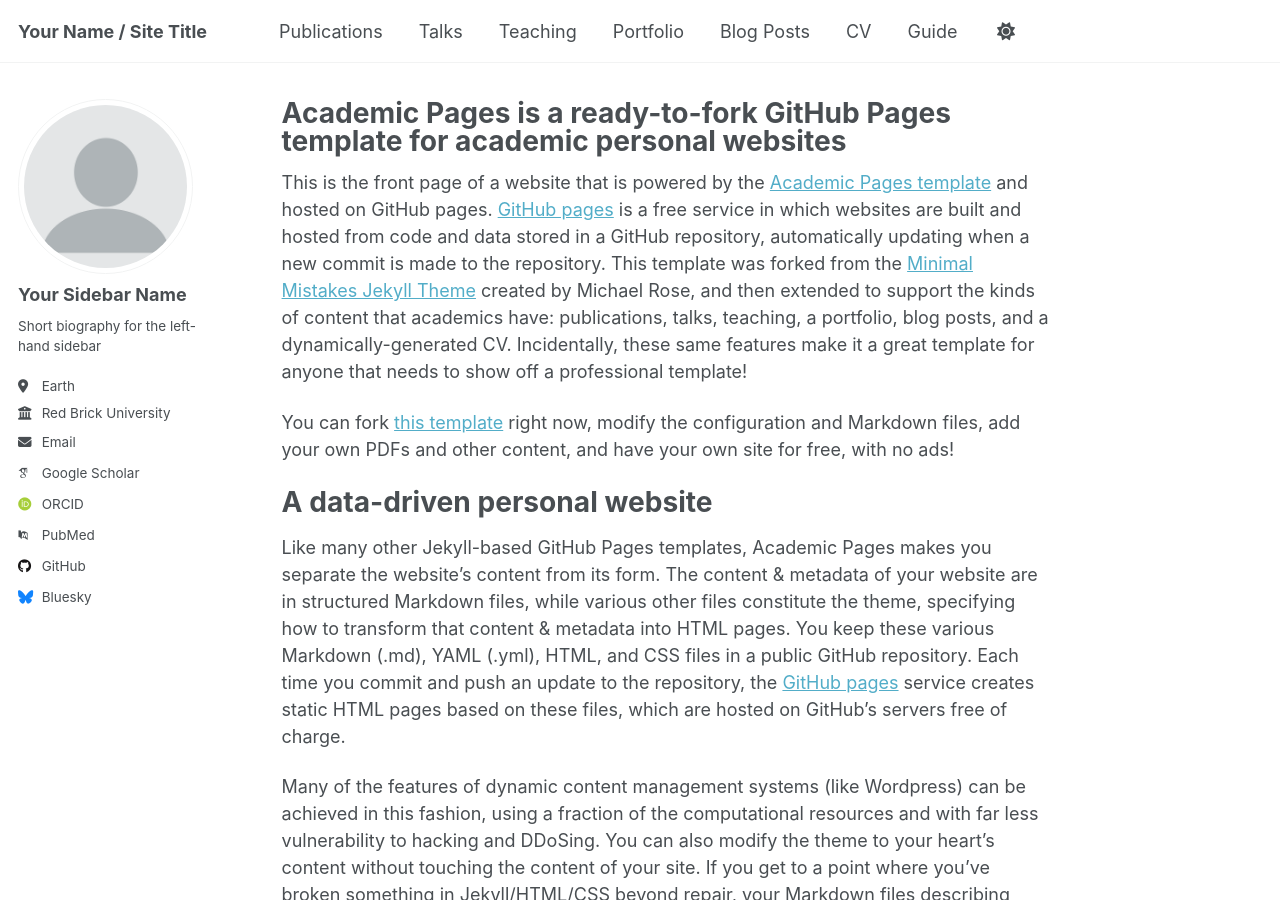
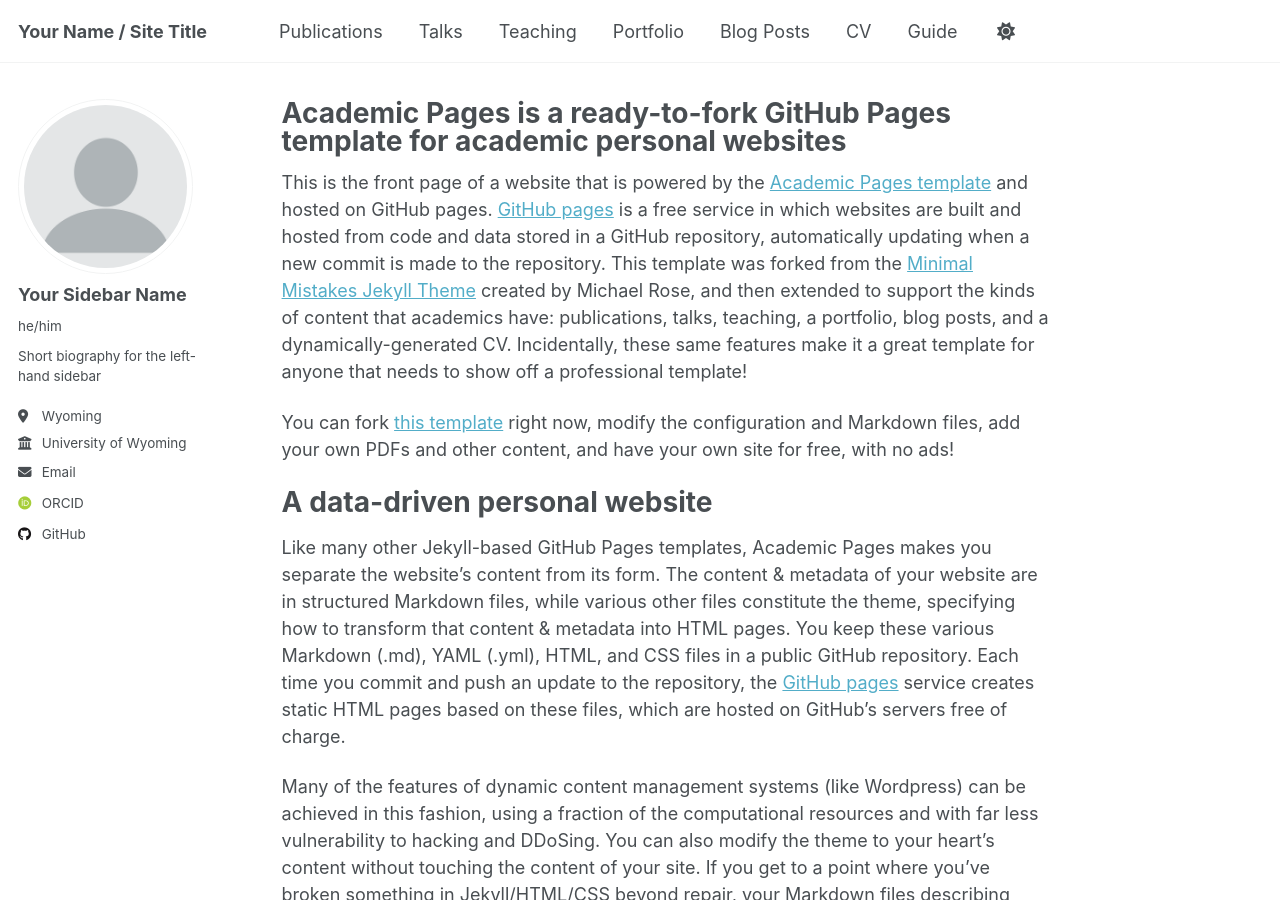
Before and after one commit to fletcherian/fletcherian.github.io, a Jekyll site: the page built from _pages/about.md, in a window 1280 px wide and 900 px high. Built offline with Jekyll 4.4.1, drawn with Linux system fonts in a browser that asks for light colours; some web fonts are replaced; a script that is not in the unit is left out.

Commit message:
Update _config.yml

```diff
--- a/_config.yml
+++ b/_config.yml
@@ -25,22 +25,22 @@ author:
   # Biographic information
   avatar           : "profile.png"
   name             : "Your Sidebar Name"
-  pronouns         : # example: "she/her"
+  pronouns         : "he/him"
   bio              : "Short biography for the left-hand sidebar"
-  location         : "Earth"
-  employer         : "Red Brick University"
+  location         : "Wyoming"
+  employer         : "University of Wyoming"
   uri              : # URL
-  email            : "none@example.org"
+  email            : "ifletche@uwyo.edu"
 
   # Academic websites
   academia         : # URL
   arxiv            : # URL - Update with the correct link to your profile
-  googlescholar    : "https://scholar.google.com/citations?user=PS_CX0AAAAAJ"
+  googlescholar    : # URL
   inspire-hep      : # URL
   impactstory      : # URL
-  orcid            : "http://orcid.org/yourorcidurl"
+  orcid            : "http://orcid.org/0009-0007-8292-8951"
   semantic         : # URL
-  pubmed           : "https://www.ncbi.nlm.nih.gov/pubmed/?term=john+snow"
+  pubmed           : # URL
   researchgate     : # URL
   scopus           : # URL
 
@@ -48,13 +48,13 @@ author:
   bitbucket        : # Username - Update with your username on the site
   codepen          : # Username
   dribbble         : # Username
-  github           : "academicpages"
+  github           : "fletcherian"
   kaggle           : # Username
   stackoverflow    : # User number or user number and name (i.e., use "1" or "1/jeff-atwood")
 
   # Social media
   artstation       : # Username
-  bluesky          : "bsky.app" # Replace this with you Bluesky username
+  bluesky          : # Replace this with you Bluesky username
   facebook         : # Username
   flickr           : # Username
   foursquare       : # Username
```
